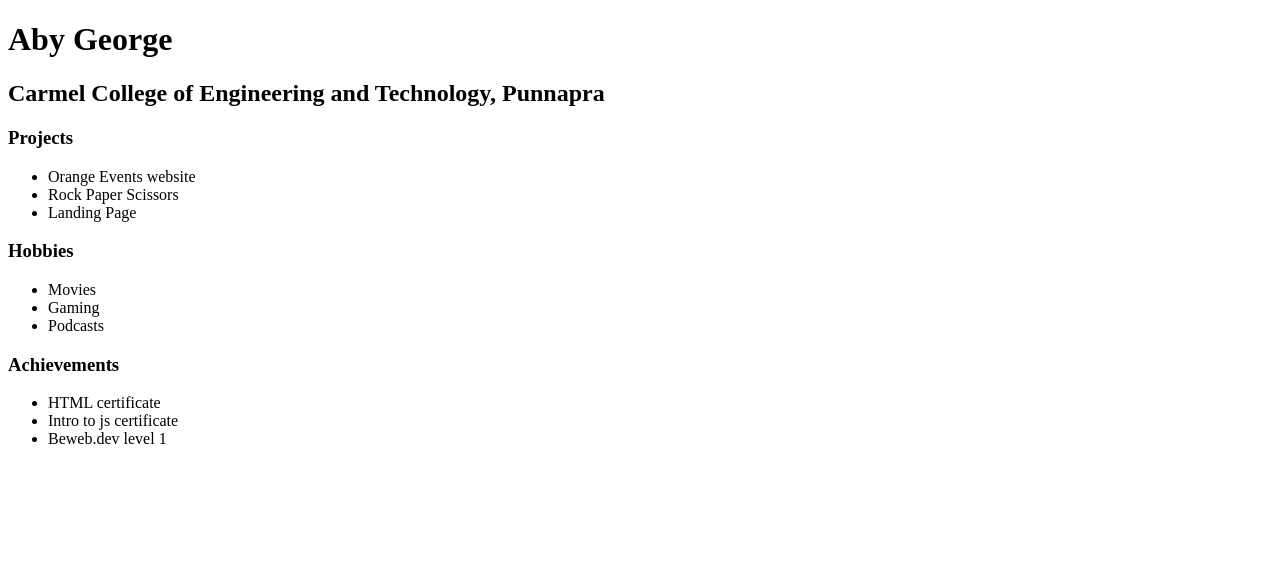
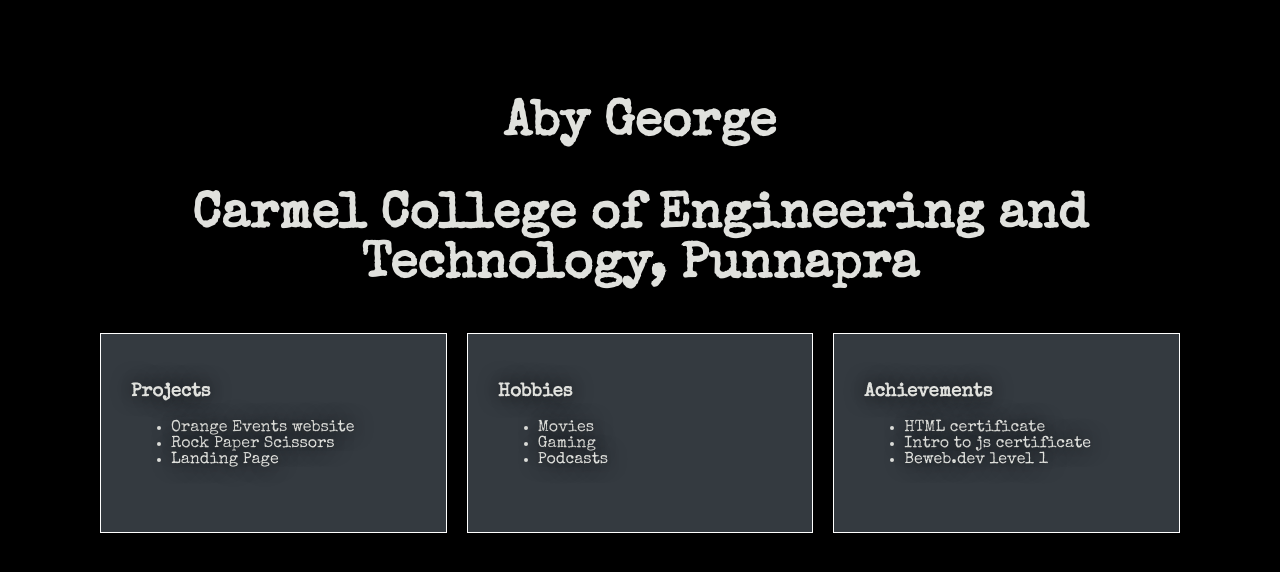
Before and after one commit to AbyG1/WebBootcamp, a plain HTML site: page createstat/index.html in a window 1280 px wide. Drawn offline with nearby package versions, Linux system fonts and the light colour scheme.

Commit message:
modify index.html

```diff
--- a/createstat/index.html
+++ b/createstat/index.html
@@ -2,12 +2,16 @@
 <html lang="en">
     <head>
         <title>Project1</title>
+        <link rel="stylesheet" href="style.css">
+        <link rel="preconnect" href="https://fonts.googleapis.com">
+        <link rel="preconnect" href="https://fonts.gstatic.com" crossorigin>
+        <link href="https://fonts.googleapis.com/css2?family=Special+Elite&display=swap" rel="stylesheet">
     </head>
     <body>
         <h1>Aby George</h1>
         <h2>Carmel College of Engineering and Technology, Punnapra</h2>
         <div class="section">
-            <div class="project-section">
+            <div class="sub-section">
                 <h3>Projects</h3>
                 <ul>
                     <li>Orange Events website</li>
@@ -15,7 +19,7 @@
                     <li>Landing Page</li>
                 </ul>
             </div>
-            <div class="hobbies-section">
+            <div class="sub-section">
                 <h3>Hobbies</h3>
                 <ul>
                     <li>Movies</li>
@@ -23,7 +27,7 @@
                     <li>Podcasts</li>
                 </ul>
             </div>
-            <div class="achievements-section">
+            <div class="sub-section">
                 <h3>Achievements</h3>
                 <ul>
                     <li>HTML certificate</li>
```
